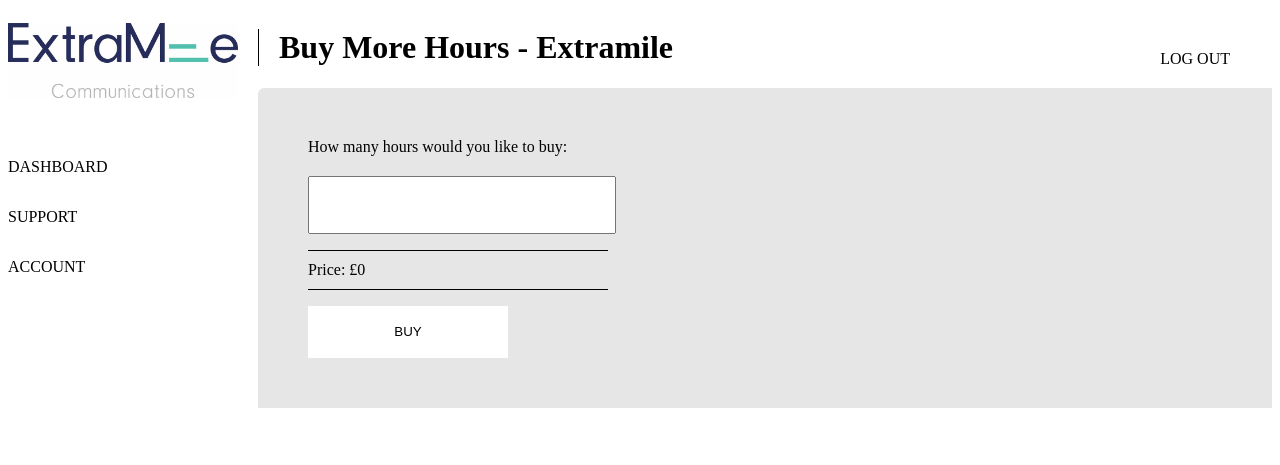
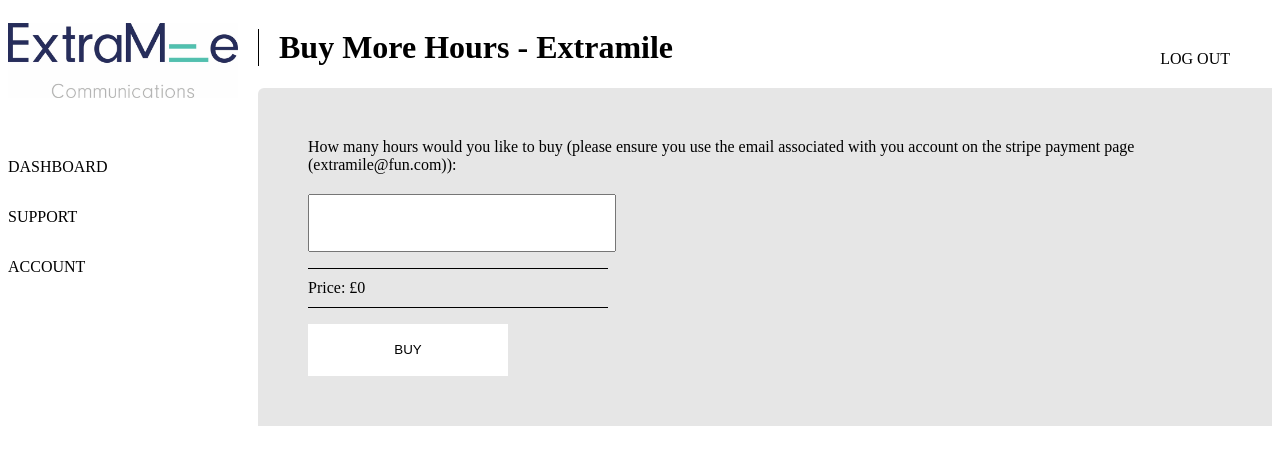
Before and after one commit to rguest20/MS4-1, a Django app: page /buy/ in a window 1280 px wide. Shown: the top 465 px of the page. Run offline with Django 3.2, Linux system fonts and the light colour scheme; a user stored in the database is signed in; data comes from the database, SQL or seed files in the repository; some libraries are stand-ins or nearby versions; some web fonts are replaced.

Commit message:
Warning UX added to stripe payment

```diff
--- a/purchasing/templates/tickets/buy.html
+++ b/purchasing/templates/tickets/buy.html
@@ -16,7 +16,7 @@ Buy More Hours
         <h1 class='head-title'>Buy More Hours - {{ company }}</h1>
       </div>
       <div class="buy-section">
-        <label for="hourstobuy">How many hours would you like to buy: </label>
+        <label for="hourstobuy">How many hours would you like to buy (please ensure you use the email associated with you account on the stripe payment page ({{ company.client_email }})): </label>
         <input id ='hours' type="number" name="hourstobuy" value="" onchange="updatePrice()">
         <p>Price: £<span id='price'>0</span></p>
         <button id='buyButton' type="submit" name="button">Buy</button>
--- a/purchasing/views.py
+++ b/purchasing/views.py
@@ -83,7 +83,7 @@ def stripe_webhook(request):
     if event.type == 'checkout.session.completed':
         session = event.data.object
         hoursbought = session.amount_total / 10000
-        customer_email = session["customer_details"]["email"]
+        customer_email = session.customer_details.email
         customer = Client.objects.filter(client_email = customer_email).first()
         customer.paid_extra_hours += hoursbought
         customer.save()
```
